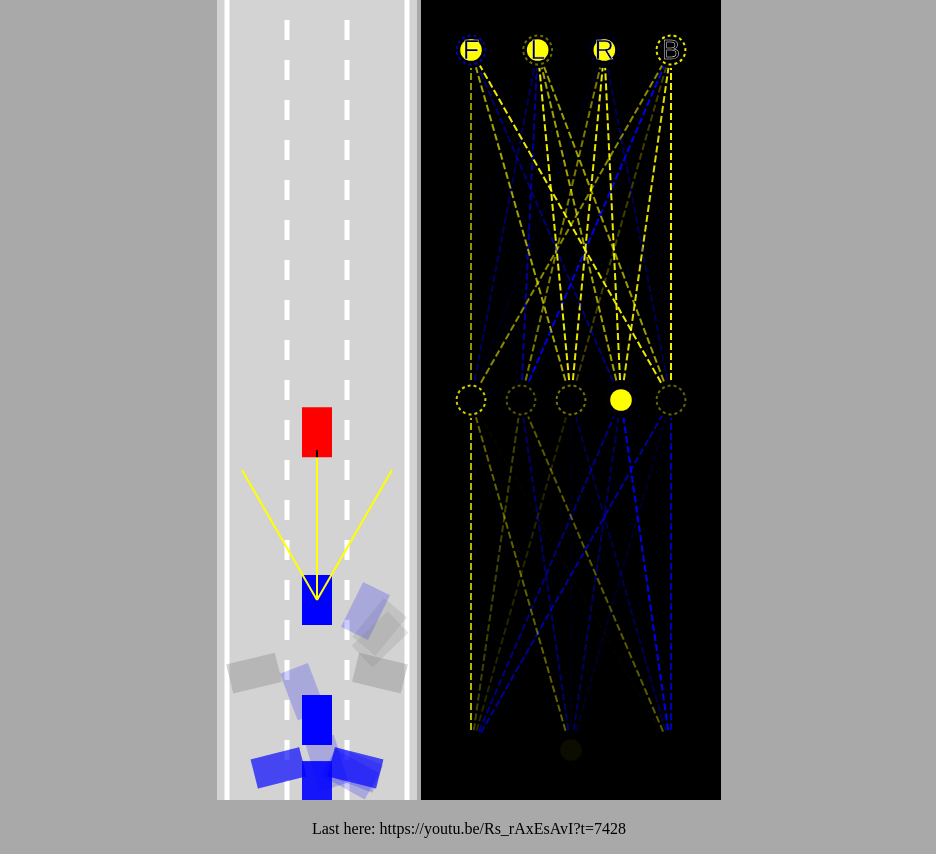
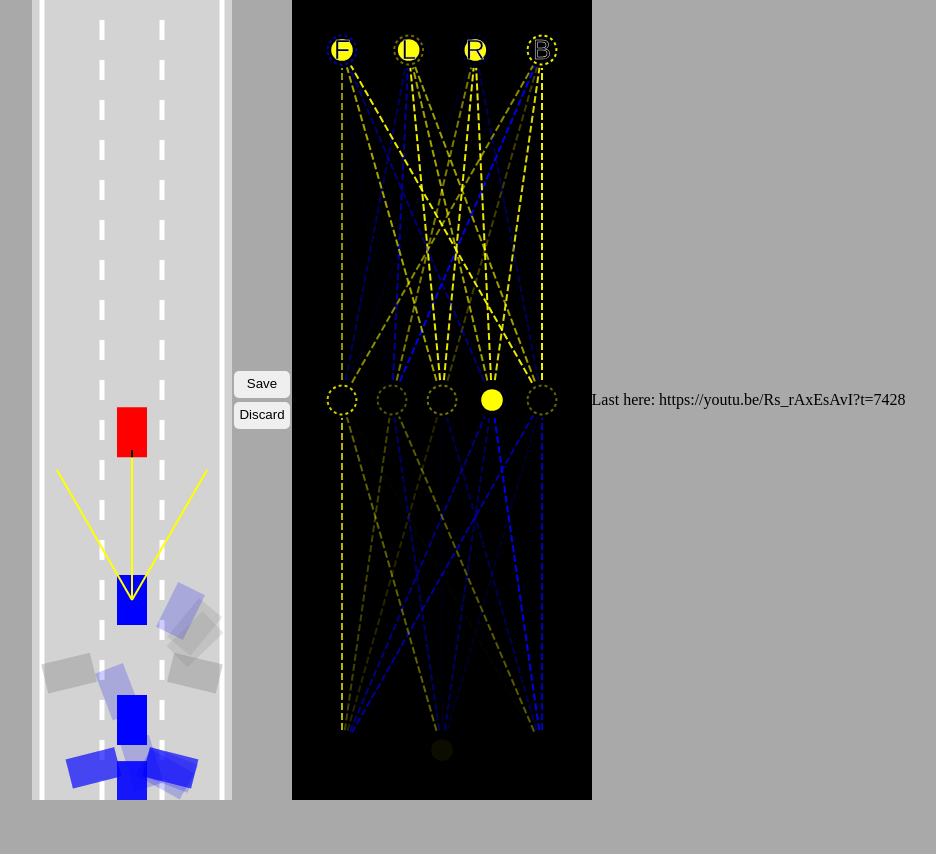
Before and after one commit to crispinagar/self-driving-car-project, a plain HTML site: page index.html in a window 1280 px wide. Shown: the whole page, without its empty margins (171-1107 px from the left). After the commit the page ends 800 px from the top, so only its background shows below. Drawn offline with Linux system fonts and the light colour scheme; animation ran at ten frames a second.

Commit message:
Added local storage of best brain

```diff
--- a/car.js
+++ b/car.js
@@ -33,7 +33,6 @@ class Car{
         s=>s==null?0:1-s.offset
       );
       const outputs=NeuralNetwork.feedForward(offsets,this.brain);
-      console.log(outputs);
 
       if(this.useBrain){
         this.controls.forward=outputs[0];
--- a/index.html
+++ b/index.html
@@ -5,6 +5,10 @@
 </head>
 <body>
   <canvas id="carCanvas"></canvas>
+  <div id="verticalButtons">
+    <button onclick="save()">Save</button>
+    <button onclick="discard()">Discard</button>
+  </div>
   <canvas id="networkCanvas"></canvas>
   <script src="visualizer.js"></script>
   <script src="network.js"></script>
--- a/main.js
+++ b/main.js
@@ -11,12 +11,23 @@ const road=new Road(carCanvas.width/2,carCanvas.width*0.9);
 
 const N=100;
 const cars=generateCars(N);
-
+let bestCar= cars[0];
+if(localStorage.getItem("bestBrain")){
+  bestCar.brain=JSON.parse(localStorage.getItem("bestBrain"));
+}
 const traffic=[
   new Car(road.getLaneCentre(1),-100,30,50,"DUMMY",2)
 ];
 
 animate();
+
+function save(){
+  localStorage.setItem("bestBrain", JSON.stringify(bestCar.brain));
+}
+
+function discard(){
+  localStorage.removeItem("bestBrain");
+}
 
 function generateCars(N){
   const cars=[];
@@ -36,7 +47,7 @@ function animate(time){
     cars[i].update(road.borders,traffic);
   }
 
-  const bestCar=cars.find(
+  bestCar=cars.find(
     c=>c.y==Math.min(
       ...cars.map(c=>c.y)
     )
--- a/style.css
+++ b/style.css
@@ -2,7 +2,24 @@ body{
   margin:0;
   background:darkgray;
   overflow:hidden;
-  text-align:center;
+  display:flex;
+  justify-content:center;
+  align-items: center;
+}
+#verticalButtons{
+  display:flex;
+  flex-direction: column;
+}
+
+button{
+  border:none;
+  border-radius: 5px;
+  padding: 5px 5px 7px 5px;
+  margin:2px;
+  cursor:pointer;
+}
+button:hover{
+  background: blue;
 }
 #carCanvas{
   background:lightgray;
```
